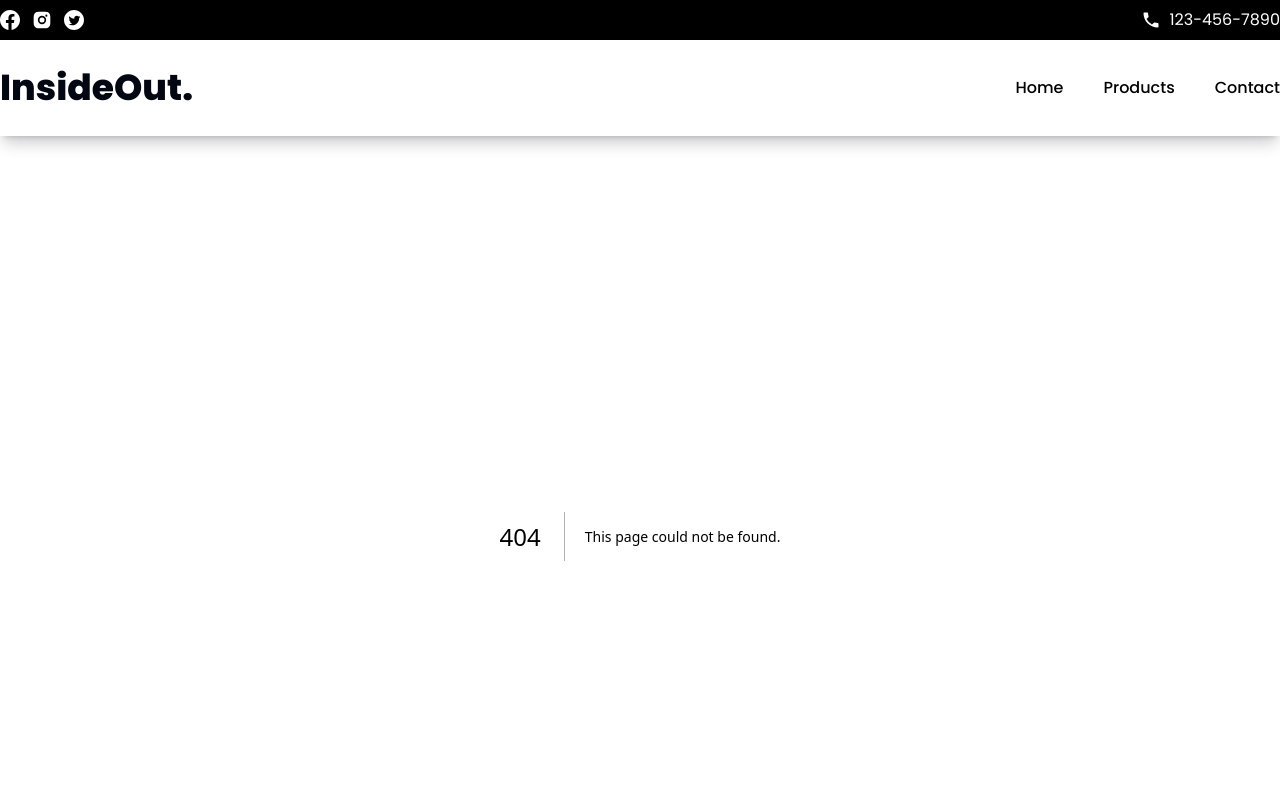
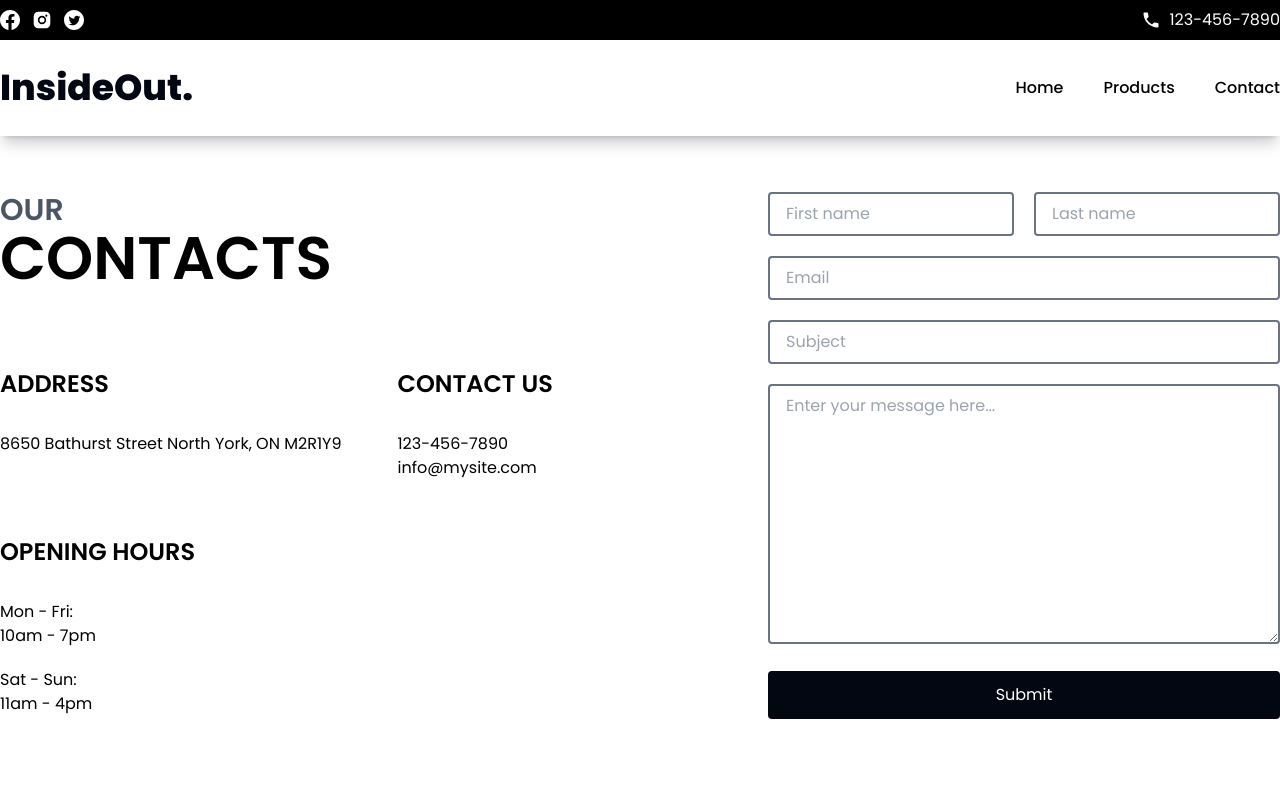
Before and after one commit to joewardperalta/Insideout-Window-Coverings, a Next.js app: page /contact in a window 1280 px wide. Before the commit this address had no page. Shown: the top 800 px of the page. Built offline with nearby package versions, Linux system fonts and the light colour scheme.

Commit message:
Finished the contact page

```diff
--- /dev/null
+++ b/src/app/contact/page.js
@@ -0,0 +1,101 @@
+export default function Contact() {
+  return (
+    <div className="container mx-auto py-14 flex justify-between">
+      <div>
+        {/* Heading */}
+        <h2 className="text-6xl uppercase font-semibold mb-20">
+          <div className="text-3xl uppercase font-semibold text-gray-600">
+            Our
+          </div>
+          Contacts
+        </h2>
+
+        {/* Contact information */}
+        <ul className="grid grid-cols-2 gap-14">
+          <li>
+            <h5 className="text-2xl font-semibold uppercase mb-8">Address</h5>
+            <p>8650 Bathurst Street North York, ON M2R1Y9</p>
+          </li>
+          <li>
+            <h5 className="text-2xl font-semibold uppercase mb-8">
+              Contact us
+            </h5>
+            <p>123-456-7890</p>
+            <p>info@mysite.com</p>
+          </li>
+          <li>
+            <h5 className="text-2xl font-semibold uppercase mb-8">
+              Opening hours
+            </h5>
+            <div className="mb-5">
+              <p>Mon - Fri:</p>
+              <p>10am - 7pm</p>
+            </div>
+            <div>
+              <p>Sat - Sun:</p>
+              <p>11am - 4pm</p>
+            </div>
+          </li>
+        </ul>
+      </div>
+
+      {/* Contact form */}
+      <form className="space-y-5 w-2/5">
+        <div className="flex space-x-5">
+          {/* Firstname */}
+          <input
+            className="border-2 border-gray-500 py-2 px-4 rounded w-full"
+            type="text"
+            id="firstname"
+            name="firstname"
+            placeholder="First name"
+          />
+
+          {/* Lastname */}
+          <input
+            className="border-2 border-gray-500 py-2 px-4 rounded w-full"
+            type="text"
+            id="firstname"
+            name="firstname"
+            placeholder="Last name"
+          />
+        </div>
+
+        {/* Email */}
+        <input
+          className="border-2 border-gray-500 py-2 px-4 rounded w-full"
+          type="email"
+          id="email"
+          name="email"
+          placeholder="Email"
+        />
+
+        {/* Subject */}
+        <input
+          className="border-2 border-gray-500 py-2 px-4 rounded w-full"
+          type="text"
+          id="subject"
+          name="subject"
+          placeholder="Subject"
+        />
+
+        {/* Message */}
+        <textarea
+          className="border-2 border-gray-500 py-2 px-4 rounded w-full"
+          id="message"
+          name="message"
+          placeholder="Enter your message here..."
+          rows={10}
+        ></textarea>
+
+        <button
+          className="bg-gray-950 rounded w-full p-3 text-center text-white"
+          type="submit"
+          value="Submit"
+        >
+          Submit
+        </button>
+      </form>
+    </div>
+  );
+}
```
